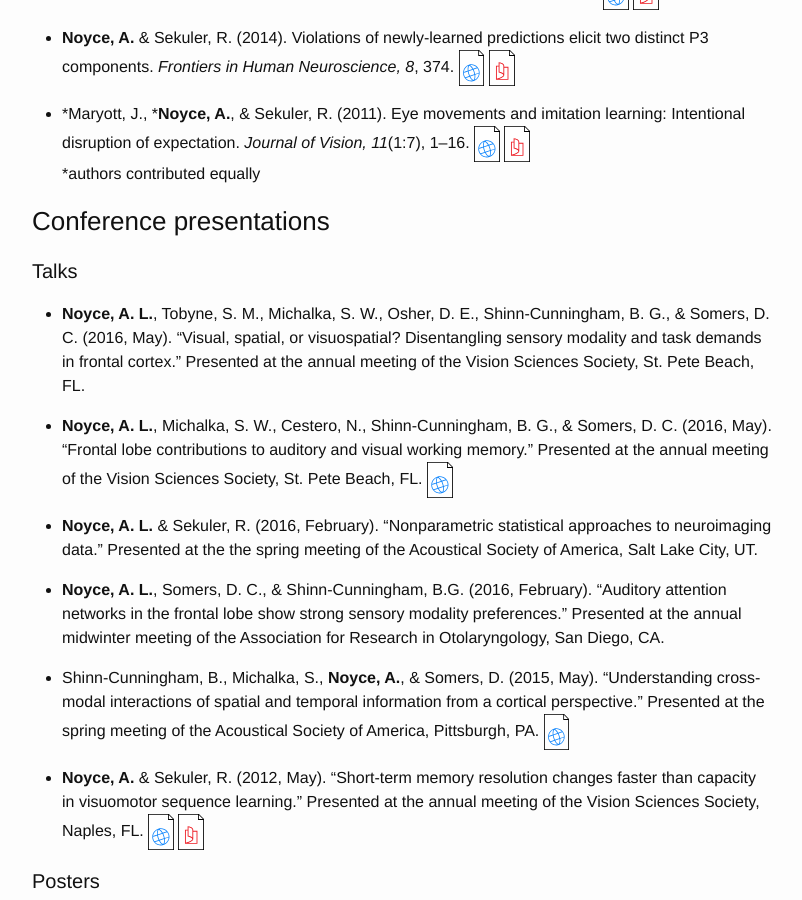
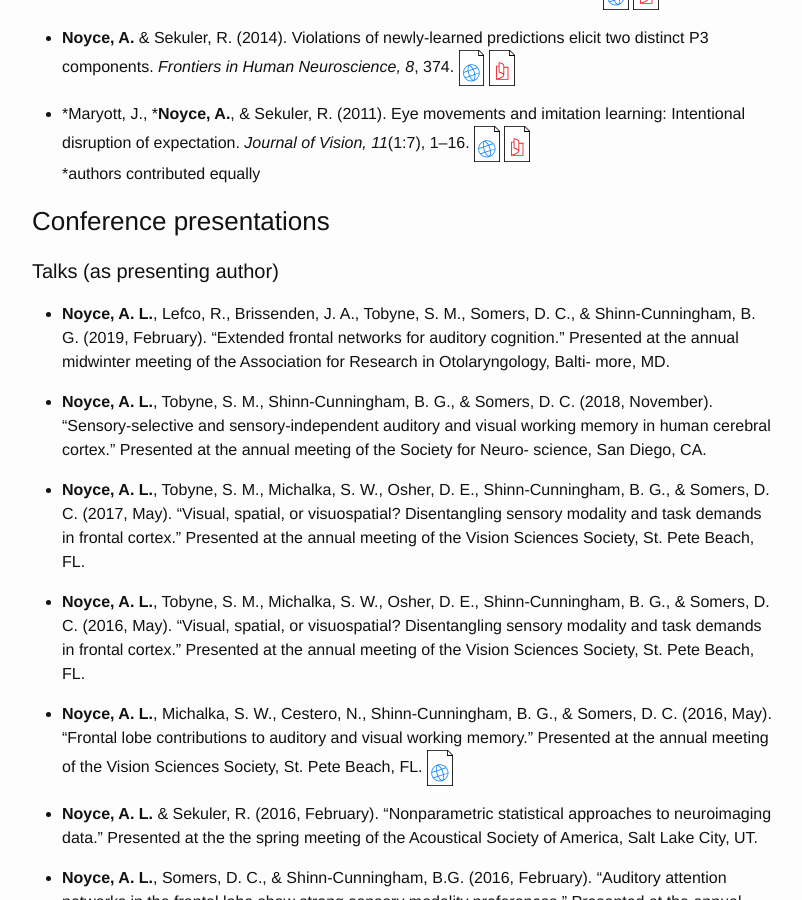
Before and after one commit to abbynoyce/abbynoyce.github.io, a Jekyll site: the page built from pubs.md, in a window 1280 px wide and 900 px high, scrolled down 897 px. Shown: the whole window, without its empty margins (238-1040 px from the left). Built offline with Jekyll 4.4.1, drawn with Linux system fonts in a browser that asks for light colours.

Commit message:
Update pubs.md
Talks updated Oct 2020

```diff
--- a/pubs.md
+++ b/pubs.md
@@ -31,12 +31,19 @@ permalink: /pubs/
 
 ### Conference presentations
 
-#### Talks
+#### Talks (as presenting author)
+
+* **Noyce, A. L.**, Lefco, R., Brissenden, J. A., Tobyne, S. M., Somers, D. C., & Shinn-Cunningham,
+B. G. (2019, February). "Extended frontal networks for auditory cognition." Presented at the annual midwinter meeting of the Association for Research in Otolaryngology, Balti- more, MD.
+
+* **Noyce, A. L.**, Tobyne, S. M., Shinn-Cunningham, B. G., & Somers, D. C. (2018, November). "Sensory-selective and sensory-independent auditory and visual working memory in human cerebral cortex." Presented at the annual meeting of the Society for Neuro- science, San Diego, CA.
+
+* **Noyce, A. L.**, Tobyne, S. M., Michalka, S. W., Osher, D. E., Shinn-Cunningham, B. G., & Somers, D. C. (2017, May). "Visual, spatial, or visuospatial? Disentangling sensory modality and task demands in frontal cortex." Presented at the annual meeting of the Vision Sciences Society, St. Pete Beach, FL.
 
 * **Noyce, A. L.**, Tobyne, S. M., Michalka, S. W., Osher, D. E., Shinn-Cunningham, B. G., & Somers, D. C. (2016, May). “Visual, spatial, or visuospatial? Disentangling sensory modality and task demands in frontal cortex.” Presented at the annual meeting of the Vision Sciences Society, St. Pete Beach, FL.
 
 * **Noyce, A. L.**, Michalka, S. W., Cestero, N., Shinn-Cunningham, B. G., & Somers, D. C. (2016, May). “Frontal lobe contributions to auditory and visual working memory.” Presented at the annual meeting of the Vision Sciences Society, St. Pete Beach, FL.
-[![]({{"/img/web.svg" | prepend: site.baseurl | prepend: site.url}})](http://jov.arvojournals.org/article.aspx?articleid=2550742)
+[![](/img/web.svg)](http://jov.arvojournals.org/article.aspx?articleid=2550742)
 
 * **Noyce, A. L.** & Sekuler, R. (2016, February). "Nonparametric statistical approaches to neuroimaging data." Presented at the the spring meeting of the Acoustical Society of America, Salt Lake City, UT.
 
```
